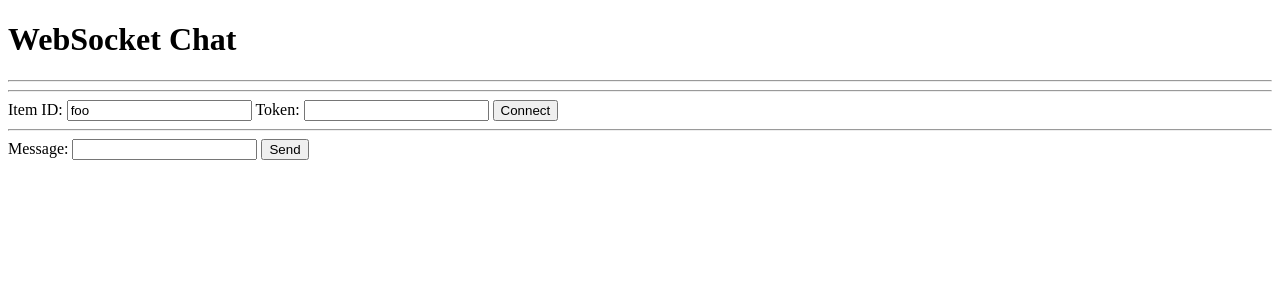
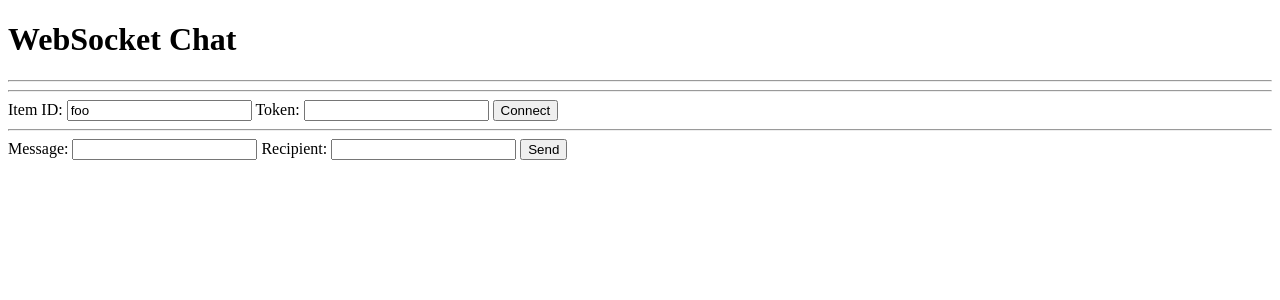
Before and after one commit to D-Abramoc/fastapi_websockets_2, a FastAPI app: template templates/chat.html in a window 1280 px wide. Shown: the top 300 px of the page. Run offline with FastAPI, Linux system fonts and the light colour scheme; the template is opened without the code that fills it, so the values that code supplies are empty.

Commit message:
Отправка персональных и общих сообщений

```diff
--- a/app/main.py
+++ b/app/main.py
@@ -105,7 +105,13 @@ class ConnectionManager:
 
     async def broadcast(self, message: str):
         for user, connection in self.active_connections.items():
+            print(type(connection))
             await connection.send_text(message)
+
+    async def send_message_to_user(self, message: str, user_id: str):
+        for user, connection in self.active_connections.items():
+            if user == user_id:
+                await connection.send_text(message)
 
 
 manager = ConnectionManager()
@@ -196,20 +202,25 @@ async def websocket_endpoint(
     item_id: str,
     q: int | None = None,
     users_access_token: Annotated[str, Depends(get_cookie_or_token)],
-    cookie=Depends(get_cookie)
 ):
     await manager.connect(users_access_token, websocket)
     print(manager.active_connections)
-    print(cookie)
     try:
         while True:
             data = await websocket.receive_text()
+            to_recipient, message = data.split(maxsplit=1)
             await manager.send_personal_message(
-                f"Session cookie or query token value is: {users_access_token}", websocket
+                f"Сообщение пользователю {to_recipient}: {message}", websocket
             )
             if q is not None:
                 await websocket.send_text(f"Query parameter q is: {q}")
-            await manager.broadcast(f"Message text was: {data}, for item ID: {item_id}")
+            if to_recipient == 'all':
+                await manager.broadcast(f"Сообщение для всех: {message}")
+            else:
+                await manager.send_message_to_user(
+                    f"Сообщение от пользователя {users_access_token}: {message}",
+                    to_recipient
+                )
     except WebSocketDisconnect:
-        manager.disconnect(item_id, websocket)
-        await manager.broadcast(f"Client #{item_id} left the chat")
+        manager.disconnect(users_access_token, websocket)
+        await manager.broadcast(f"Client #{users_access_token} left the chat")
--- a/templates/chat.html
+++ b/templates/chat.html
@@ -15,6 +15,7 @@
             <button onclick="connect(event)">Connect</button>
             <hr>
             <label>Message: <input type="text" id="messageText" autocomplete="off"/></label>
+            <label>Recipient: <input type="text" id="recipientID" autocomplete="off"/></label>
             <button>Send</button>
         </form>
         <ul id='messages'>
@@ -38,7 +39,10 @@
             }
             function sendMessage(event) {
                 var input = document.getElementById("messageText")
-                ws.send(input.value)
+                var recipient = document.getElementById("recipientID")
+                console.log(input.value)
+                console.log(recipient.value)
+                ws.send(recipient.value + " " + input.value);
                 input.value = ''
                 event.preventDefault()
             }
```
